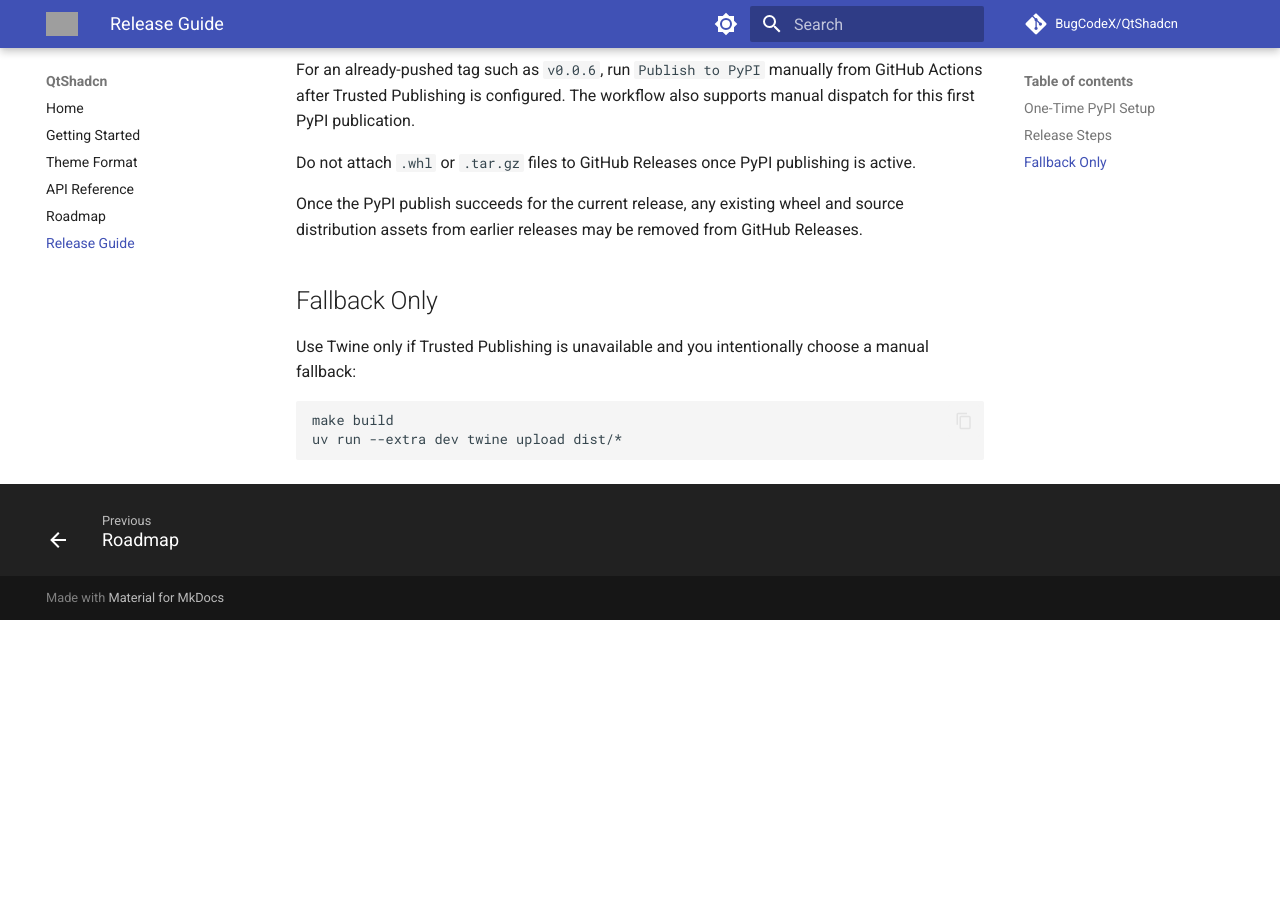
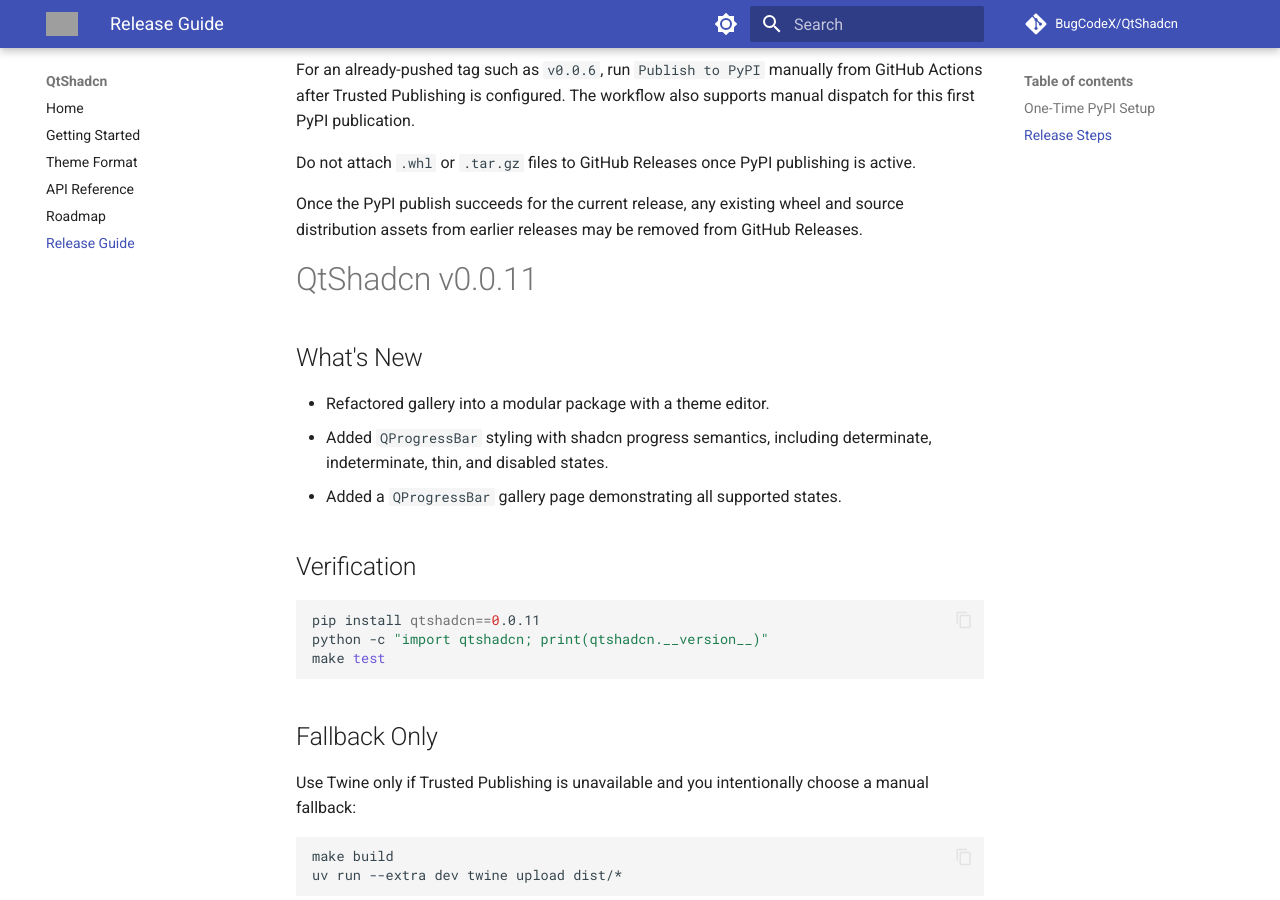
Before and after one commit to BugCodeX/QtShadcn, an MkDocs documentation site: the page built from docs/release.md, in a window 1280 px wide and 900 px high, scrolled down 930 px. Built offline with MkDocs 1.6.1 and Material for MkDocs 9.7.7, drawn with Linux system fonts in a browser that asks for light colours; comment, search, counter and statistics services are not loaded; before the commit the page ends 1550 px from its top, so only the background shows below that; grey boxes are pictures that could not be loaded.

Commit message:
docs: add v0.0.11 release notes

````diff
--- a/docs/release.md
+++ b/docs/release.md
@@ -30,6 +30,22 @@
 
 Once the PyPI publish succeeds for the current release, any existing wheel and source distribution assets from earlier releases may be removed from GitHub Releases.
 
+# QtShadcn v0.0.11
+
+## What's New
+
+- Refactored gallery into a modular package with a theme editor.
+- Added `QProgressBar` styling with shadcn progress semantics, including determinate, indeterminate, thin, and disabled states.
+- Added a `QProgressBar` gallery page demonstrating all supported states.
+
+## Verification
+
+```bash
+pip install qtshadcn==0.0.11
+python -c "import qtshadcn; print(qtshadcn.__version__)"
+make test
+```
+
 ## Fallback Only
 
 Use Twine only if Trusted Publishing is unavailable and you intentionally choose a manual fallback:
````
